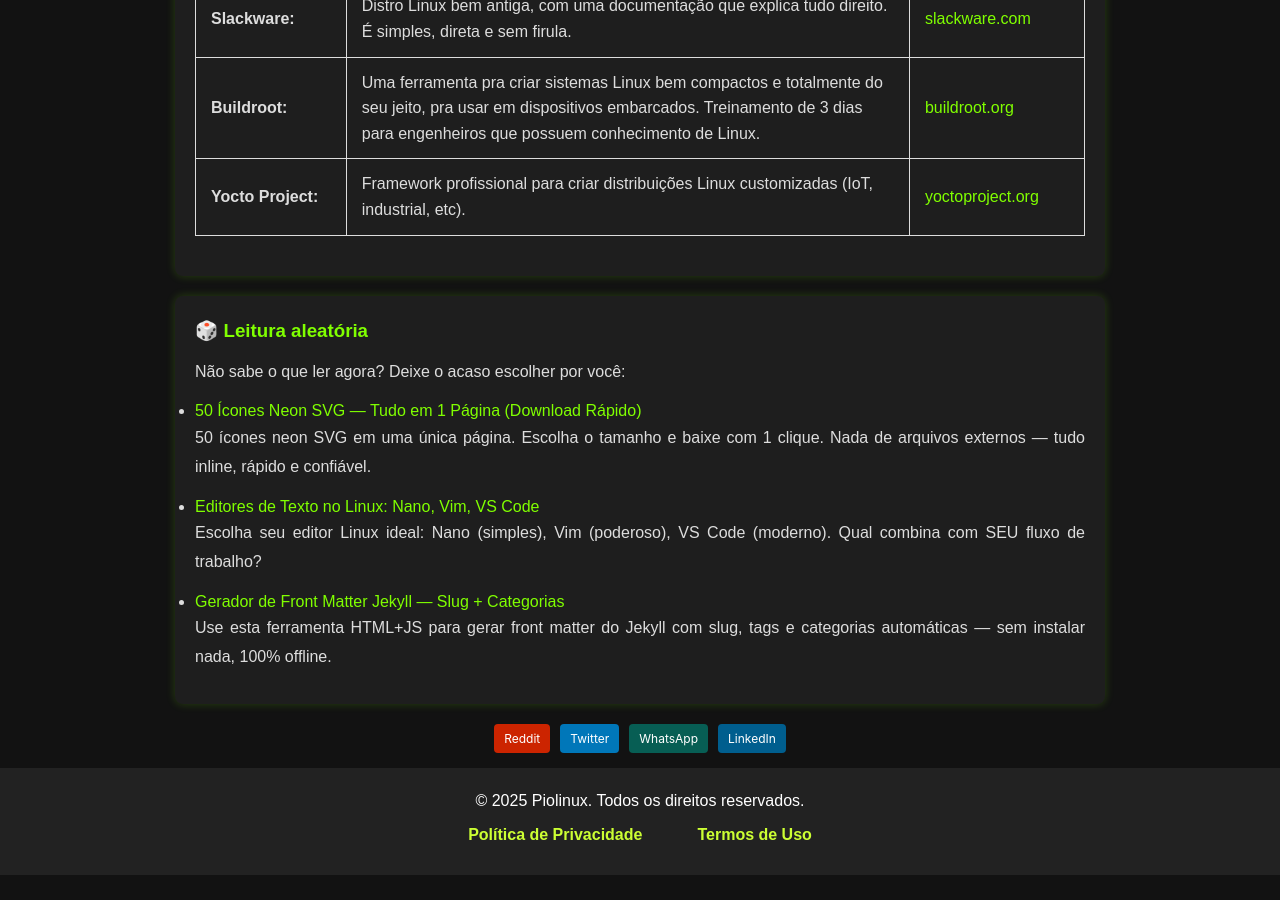
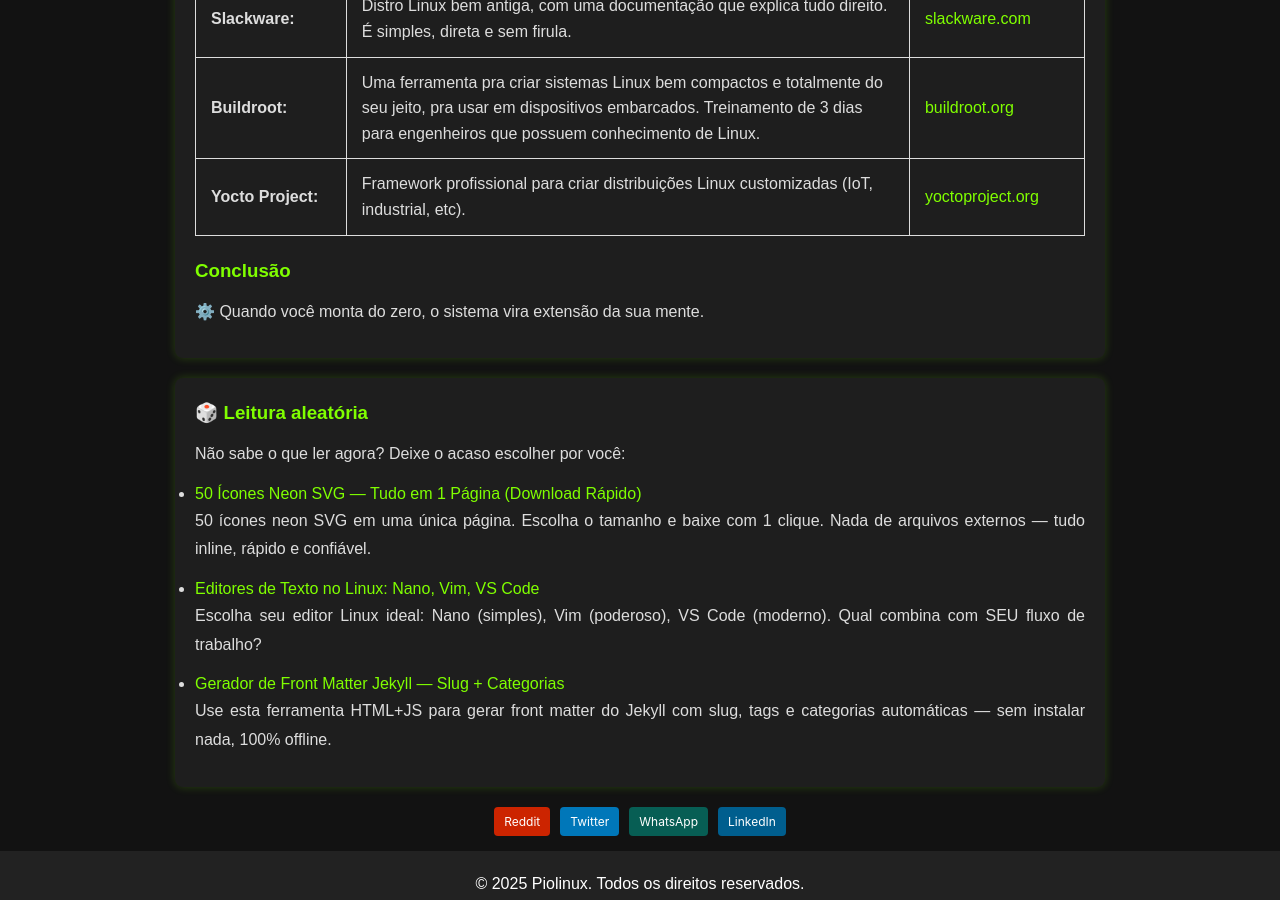
Before and after one commit to Piolinux/piolinux-site, a Jekyll site: the page built from _pages/distros/distros-avancado.md, in a window 1280 px wide and 900 px high, scrolled down 599 px. Built offline with Jekyll 4.4.1, drawn with Linux system fonts in a browser that asks for light colours; before the commit the page ends 1474 px from its top, so only the background shows below that.

Commit message:
Update distros-avancado.md

```diff
--- a/_pages/distros/distros-avancado.md
+++ b/_pages/distros/distros-avancado.md
@@ -91,6 +91,12 @@ permalink: /distros/avancado/
 </table>
 
 
+<h3>Conclusão</h3>
+
+<p>
+  ⚙️ Quando você monta do zero, o sistema vira extensão da sua mente.
+</p>
+
 </section>
 
 
```
